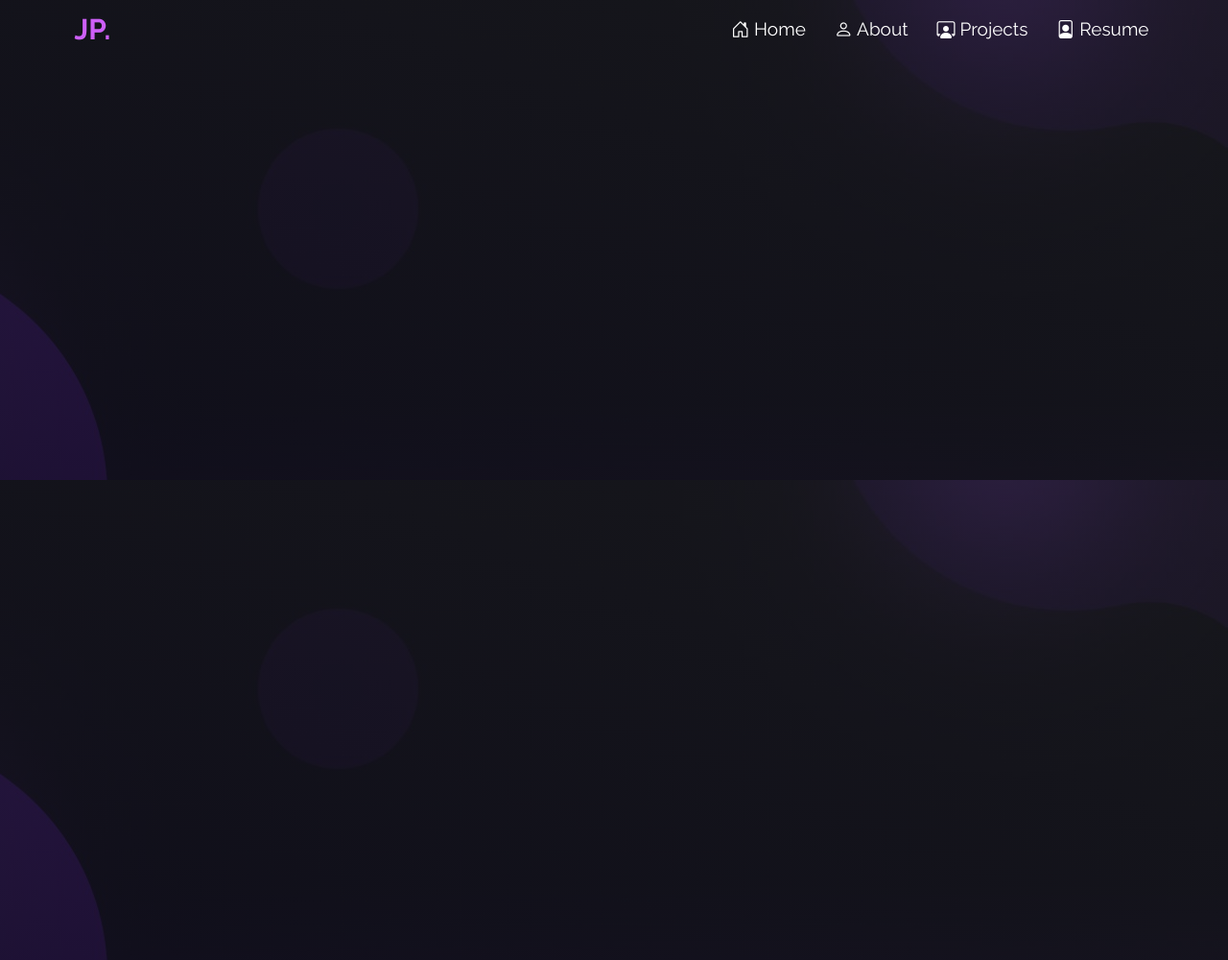
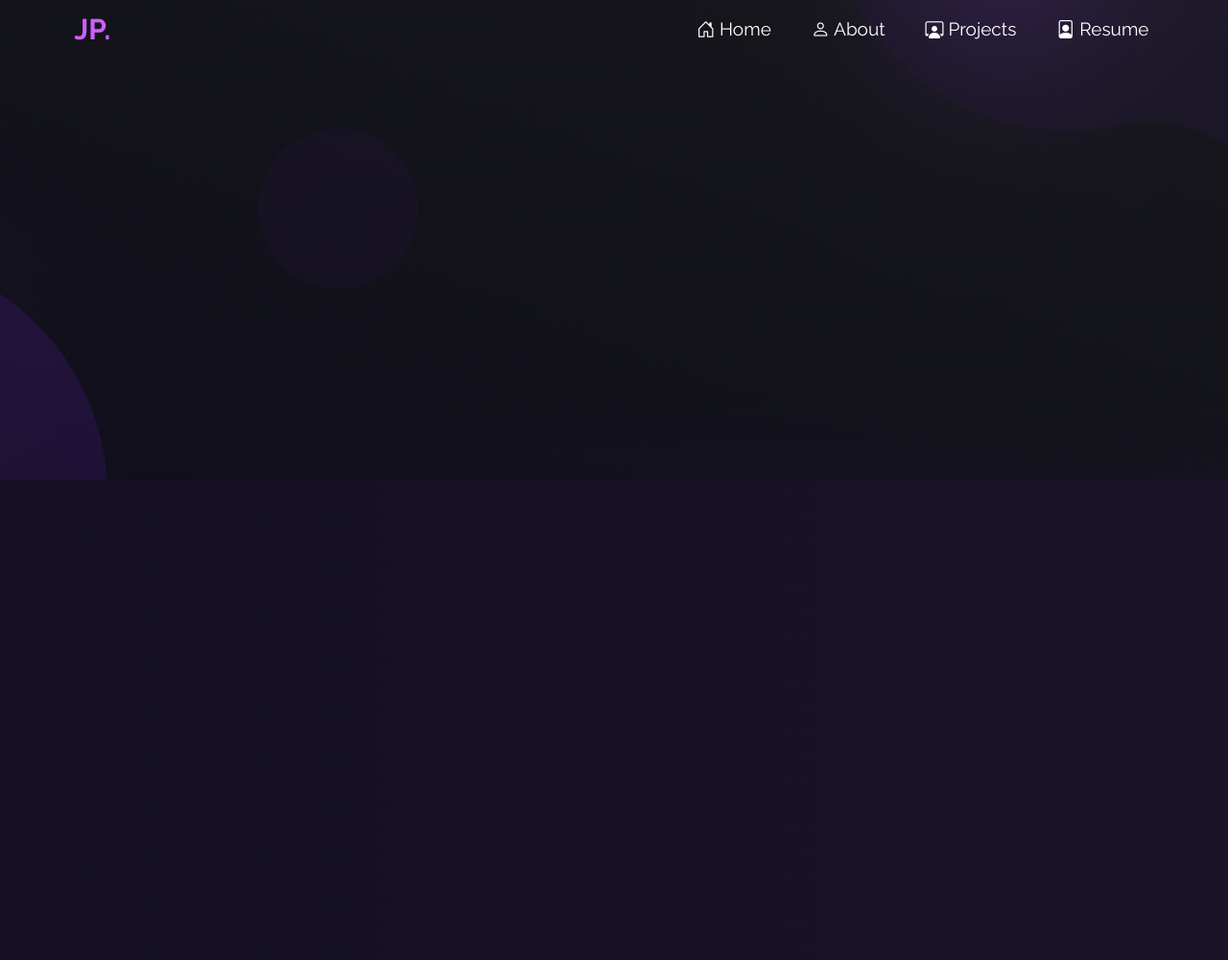
Before and after one commit to JacekPasierb/portfolio-next, a Next.js app: page /dashboard in a window 1280 px wide. Shown: the whole page at 96% size. Built offline with nearby package versions, Linux system fonts and the light colour scheme.

Commit message:
first commit

```diff
--- a/src/app/globals.css
+++ b/src/app/globals.css
@@ -14,6 +14,7 @@ body {
   font-size: 1.6rem !important;
   position: relative;
   line-height: 1.6;
+  background-image: linear-gradient(270deg, #1b1429, #140f23);
 }
 
 .navbar {
@@ -28,7 +29,6 @@ body {
 .navbar .nav-link {
   position: relative;
   color: #fff !important;
-
 }
 
 .navbar-nav .nav-link::after {
@@ -40,7 +40,7 @@ body {
   height: 5px; /* Wysokość linii */
   background-color: #cd5ff8; /* Kolor linii */
   border-radius: 16px;
-  transition:  all .3s ease-out 0s; /* Animacja zmiany szerokości */
+  transition: all 0.3s ease-out 0s; /* Animacja zmiany szerokości */
 }
 
 .navbar-nav .nav-link:hover::after {
@@ -57,7 +57,7 @@ body {
 }
 
 .navbar .nav-item {
-  margin-left: 20px;
+  margin-left: 32px;
 }
 
 .home-section {
@@ -78,14 +78,7 @@ body {
 
 .home-about-section {
   height: 500px;
-  background-image: linear-gradient(
-      to bottom left,
-      hsla(0, 3%, 6%, 0.678),
-      rgba(12, 10, 22, 0.863)
-    ),
-    url(../../public/home-bg.dc52d5d40a40b13154b0.jpg);
-  background-position: top;
-  background-repeat: no-repeat;
+
   padding-bottom: 30px;
   padding-top: 30px;
 }
@@ -97,5 +90,4 @@ body {
 }
 
 @media (min-width: 992px) {
-
 }
```
